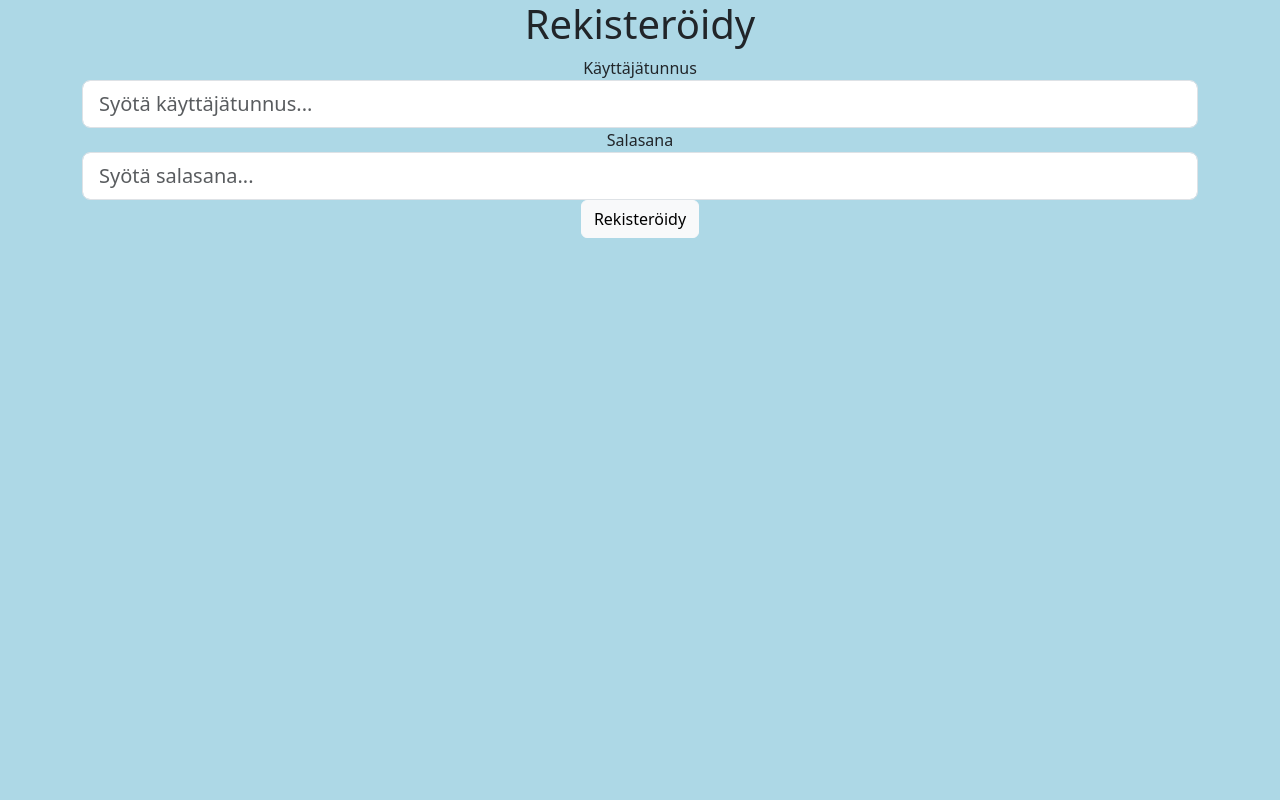
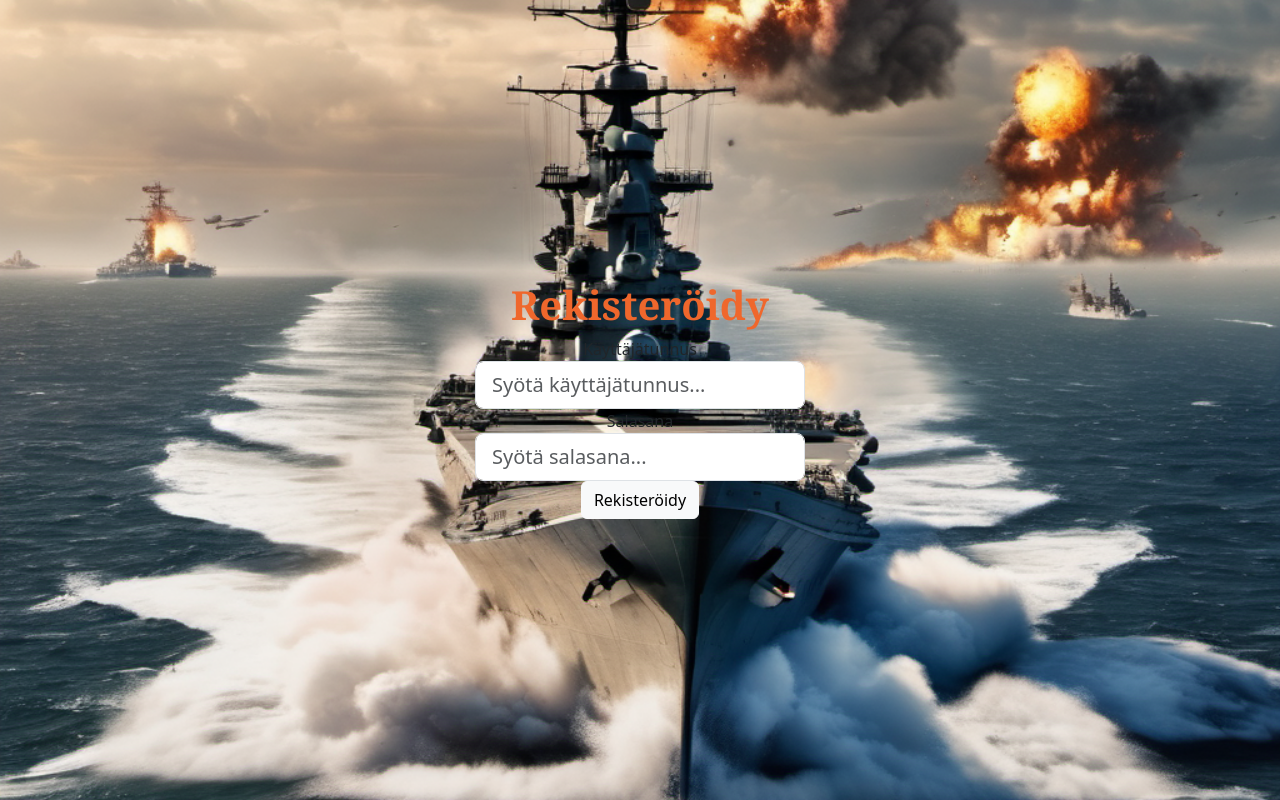
Before and after one commit to tleminen/Laivanupotuspeli, a React (Create React App) app in the folder frontend/: page /laivanupotus/rekisterointi in a window 1280 px wide. Built offline with nearby package versions, Linux system fonts and the light colour scheme.

Commit message:
muutoksia

```diff
--- a/frontend/src/App.css
+++ b/frontend/src/App.css
@@ -75,7 +75,7 @@
 .header {
   font-family: Georgia, "Times New Roman", Times, serif;
   font-weight: bold;
-  color: darkslateblue;
+  color: rgb(239, 103, 44);
 }
 
 .punainen {
@@ -91,5 +91,16 @@
 .kuvanKoko {
   width: 350px;
   height: 250px;
-  align-content:end;
+  text-align: center;
+  margin-left: 5%;
 }
+
+.taustaKuva {
+  display: flex;
+  justify-content: center;
+  align-items: center;
+  height: 100vh;
+  background-image: url('../src/image/background.png');
+  background-size: cover;
+  background-position: center;
+}
--- a/frontend/src/App.js
+++ b/frontend/src/App.js
@@ -12,7 +12,7 @@ function App() {
   return (
 
     <GlobalState>
-      <div className="background">
+      <div className="taustaKuva">
       {" "}
       <Router>
         {" "}
--- a/frontend/src/components/Kirjautuminen.js
+++ b/frontend/src/components/Kirjautuminen.js
@@ -82,7 +82,7 @@ const Kirjautuminen = () => {
               <input
                 type="text"
                 id="username"
-                class="space"
+                className="space"
                 placeholder="Syötä käyttäjätunnus"
                 ref={userRef}
                 autoComplete="off"
@@ -95,7 +95,7 @@ const Kirjautuminen = () => {
               <input
                 type="password"
                 id="password"
-                class="space"
+                className="space"
                 placeholder="Syötä salasana"
                 onChange={(e) => setPassword(e.target.value)}
                 value={password}
--- a/frontend/src/components/Rekisteroityminen.js
+++ b/frontend/src/components/Rekisteroityminen.js
@@ -41,8 +41,8 @@ const LisaaKayttaja = () => {
     this.state({ [e.target.name]: e.target.value });
 
     return (
-        <div className="background">
-            <h1>Rekisteröidy</h1>
+        <div>
+            <h1 className="header">Rekisteröidy</h1>
             <div className="card-body">
                 <form onSubmit={handleSubmit.bind(this)}>
                 <div className="form-group">
```
Also changed, not shown: frontend/src/image/background.png (added).
